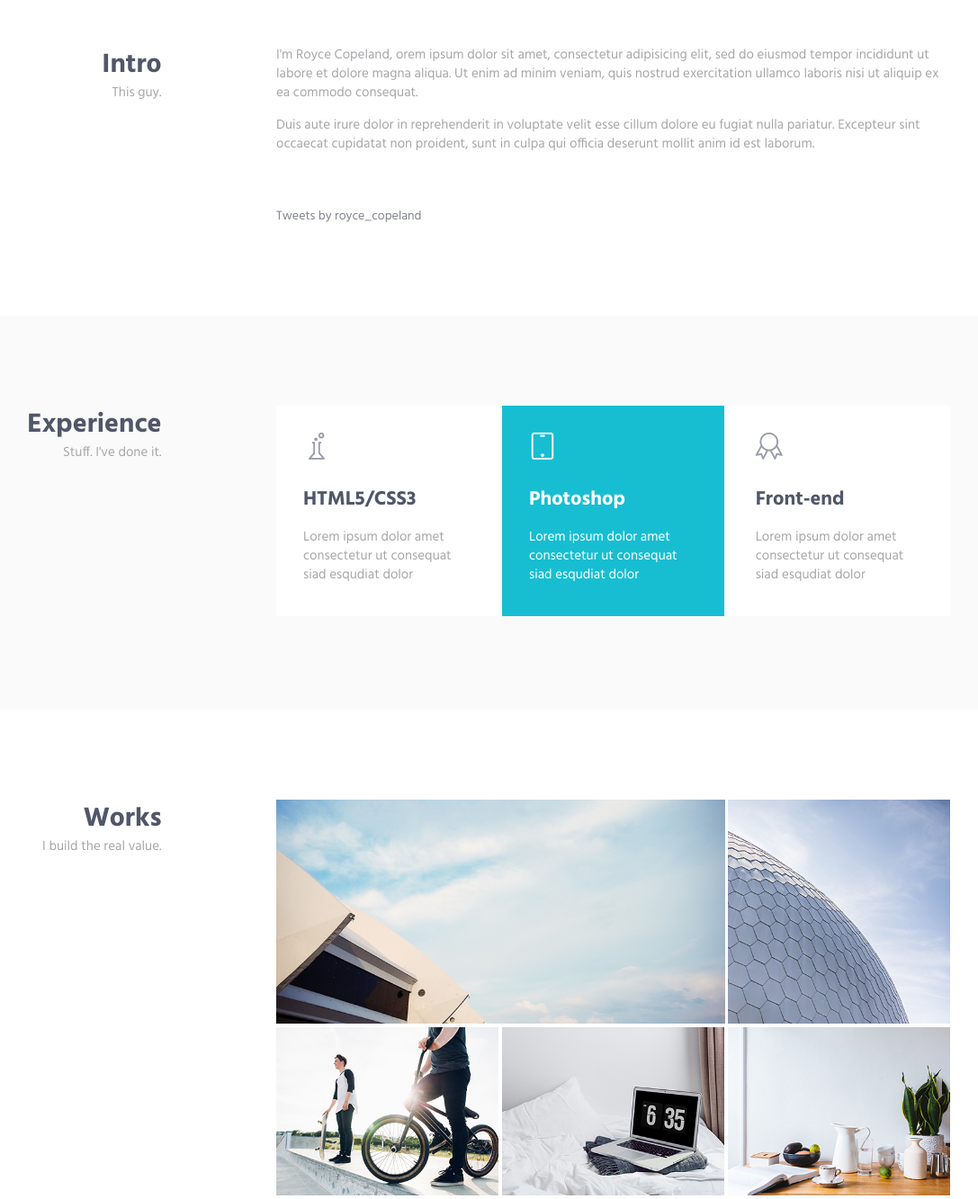
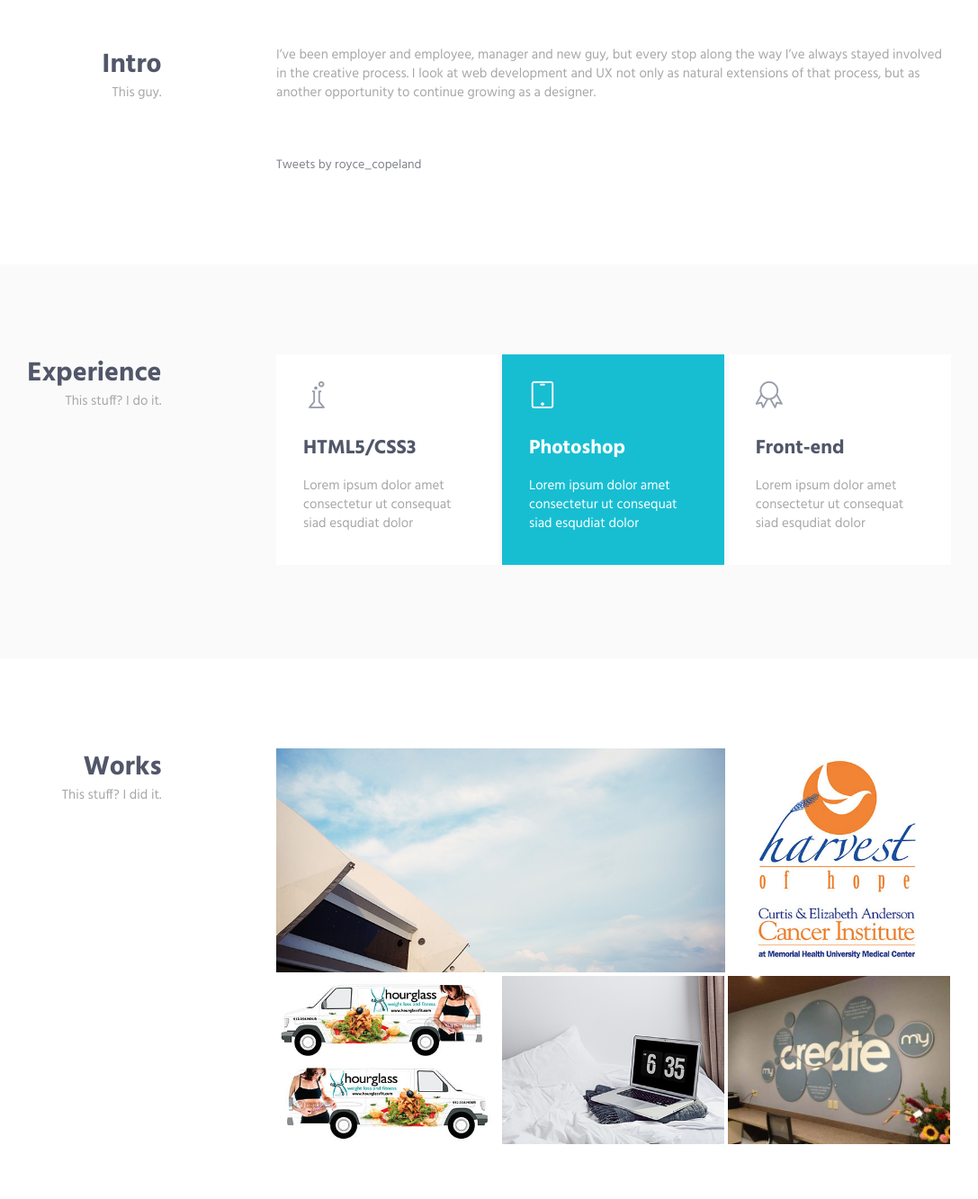
Before and after one commit to RoyceCopeland/Personal, a plain HTML site: page Aircv-gh-pages/HTML/index.html in a window 1280 px wide. Shown: the part 640-1973 px from the top of the page at 90% size, without its empty margins (153-1240 px from the left). Drawn offline with Linux system fonts and the light colour scheme.

Commit message:
adds copy and some logos

```diff
--- a/Aircv-gh-pages/HTML/index.html
+++ b/Aircv-gh-pages/HTML/index.html
@@ -81,13 +81,13 @@
         <!--========== END HEADER ==========-->
 
         <!--========== SLIDER ==========-->
-        <div class="promo-block parallax-window" data-parallax="scroll" data-image-src="img/1920x1080/01.jpg">
+        <div class="promo-block parallax-window" data-parallax="scroll" data-image-src="img/1920x1080/main_blue_bkgnd_1920x1080.jpg">
             <div class="container">
                 <div class="row">
                     <div class="col-sm-6">
                         <div class="promo-block-divider">
                             <h1 class="promo-block-title">Royce Copeland</h1>
-                            <p class="promo-block-text">Visual Designer • Copywriter • UX geek</p>
+                            <p class="promo-block-text">Visual Designer • Copywriter • UXer</p>
                         </div>
                         <ul class="list-inline">
                             <li><a href="https://github.com/RoyceCopeland"target="_blank" class="social-icons"><i class="icon-social-github"></i></a></li>
@@ -116,8 +116,7 @@
                     </div>
                     <div class="col-sm-8 col-sm-offset-1">
                         <div class="margin-b-60">
-                            <p>I'm Royce Copeland, orem ipsum dolor sit amet, consectetur adipisicing elit, sed do eiusmod tempor incididunt ut labore et dolore magna aliqua. Ut enim ad minim veniam, quis nostrud exercitation ullamco laboris nisi ut aliquip ex ea commodo consequat.</p>
-                            <p>Duis aute irure dolor in reprehenderit in voluptate velit esse cillum dolore eu fugiat nulla pariatur. Excepteur sint occaecat cupidatat non proident, sunt in culpa qui officia deserunt mollit anim id est laborum.</p>
+                            <p>I’ve been employer and employee, manager and new guy, but every stop along the way I’ve always stayed involved in the creative process.  I look at web development and UX not only as natural extensions of that process, but as another opportunity to continue growing as a designer.</p>
                         </div>
 <div>
 
@@ -163,7 +162,7 @@
                         <div class="col-sm-3 sm-margin-b-30">
                             <div class="text-right sm-text-left">
                                 <h2 class="margin-b-0">Experience</h2>
-                                <p>Stuff. I've done it.</p>
+                                <p>This stuff? I do it.</p>
                             </div>
                         </div>
                         <div class="col-sm-8 col-sm-offset-1">
@@ -221,7 +220,7 @@
                     <div class="col-sm-3 sm-margin-b-30">
                         <div class="text-right sm-text-left">
                             <h2 class="margin-b-0">Works</h2>
-                            <p>I build the real value.</p>
+                            <p>This stuff? I did it.</p>
                         </div>
                     </div>
                     <div class="col-sm-8 col-sm-offset-1">
@@ -271,7 +270,7 @@
                                 <!-- Work -->
                                 <div class="work work-popup-trigger">
                                     <div class="work-overlay">
-                                        <img class="full-width img-responsive" src="img/397x400/01.jpg" alt="Portfolio Image">
+                                        <img class="full-width img-responsive" src="img/397x400/harvest_397x400.jpg" alt="Portfolio Image">
                                     </div>
                                     <div class="work-popup-overlay">
                                         <div class="work-popup-content">
@@ -310,7 +309,7 @@
                                 <!-- Work -->
                                 <div class="work work-popup-trigger">
                                     <div class="work-overlay">
-                                        <img class="full-width img-responsive" src="img/397x300/01.jpg" alt="Portfolio Image">
+                                        <img class="full-width img-responsive" src="img/397x300/create_397x300.jpg" alt="Portfolio Image">
                                     </div>
                                     <div class="work-popup-overlay">
                                         <div class="work-popup-content">
@@ -349,7 +348,7 @@
                                 <!-- Work -->
                                 <div class="work work-popup-trigger">
                                     <div class="work-overlay">
-                                        <img class="full-width img-responsive" src="img/397x300/02.jpg" alt="Portfolio Image">
+                                        <img class="full-width img-responsive" src="img/397x300/hourglass_397x300.jpg" alt="Portfolio Image">
                                     </div>
                                     <div class="work-popup-overlay">
                                         <div class="work-popup-content">
```
Also changed, not shown: Aircv-gh-pages/HTML/img/1920x1080/main_bkgnd_1920x1080.jpg (added), Aircv-gh-pages/HTML/img/1920x1080/main_blue_bkgnd_1920x1080.jpg (added), Aircv-gh-pages/HTML/img/397x300/create_397x300.jpg (added), Aircv-gh-pages/HTML/img/397x300/hourglass_397x300.jpg (added), Aircv-gh-pages/HTML/img/397x400/ext.jpg (added), Aircv-gh-pages/HTML/img/397x400/harvest_397x400.jpg (added), main_bkgnd.jpg (added), 4 other files.
